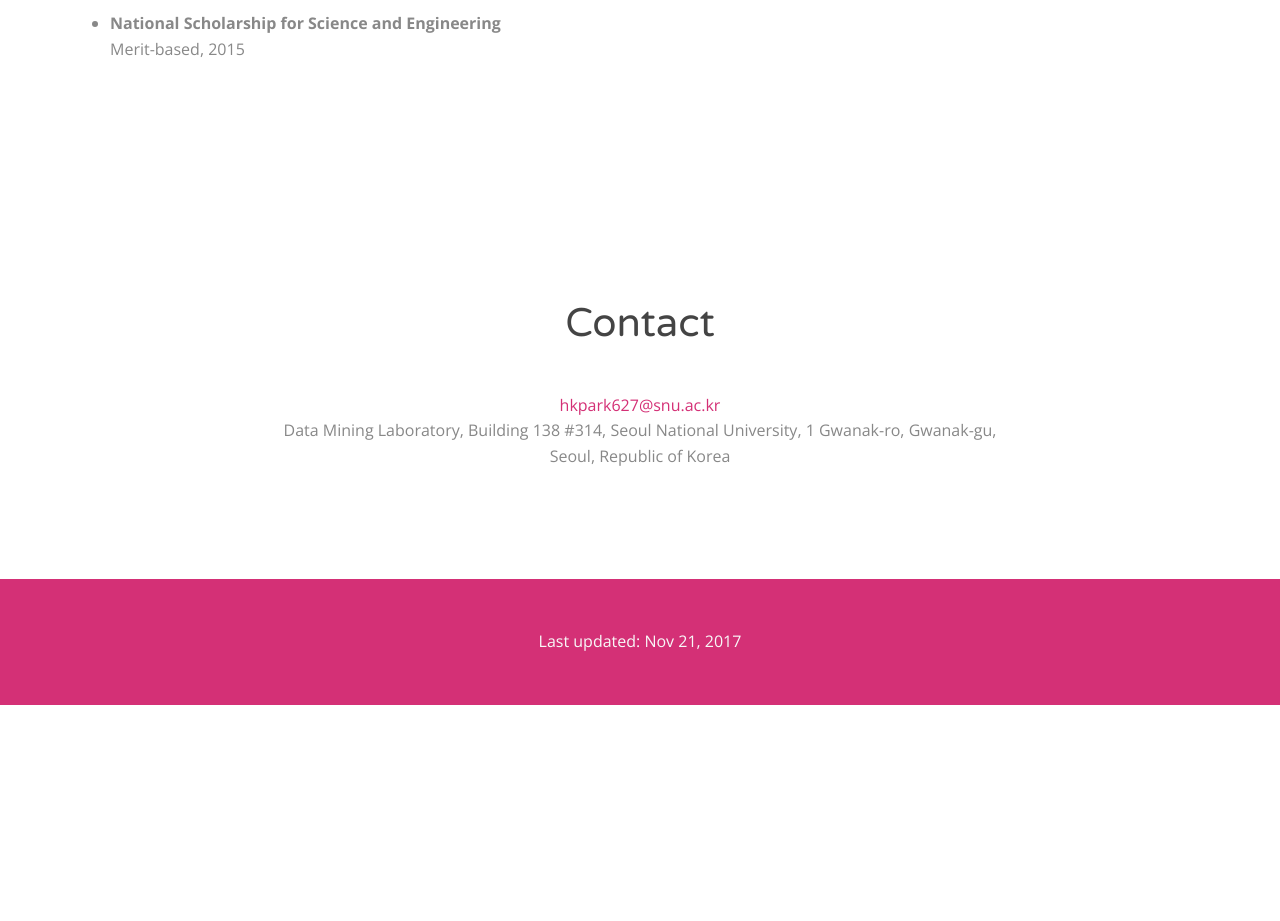
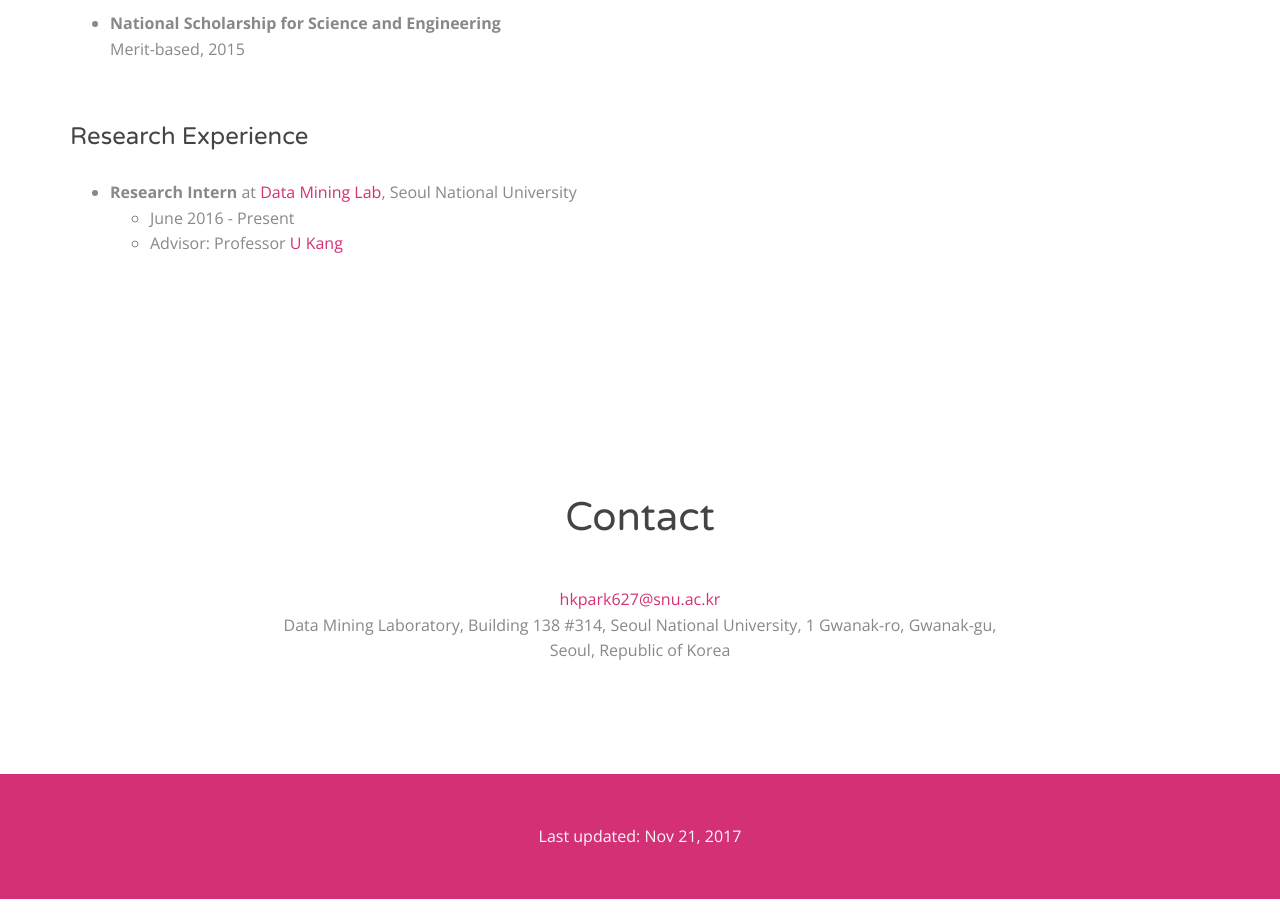
Before and after one commit to haekyu/haekyu.github.io, a plain HTML site: page index.html in a window 1280 px wide. Shown: the part 2740-3661 px from the top of the page. Before the commit the page ends 3471 px from the top, so only its background shows below. Drawn offline with nearby package versions, Linux system fonts and the light colour scheme.

Commit message:
research exp

```diff
--- a/index.html
+++ b/index.html
@@ -236,6 +236,16 @@
                     	<strong>National Scholarship for Science and Engineering</strong><br>
                     	Merit-based, 2015
                 </ul>
+			<br><br>
+			<h3>Research Experience</h3>
+                <ul class="no-list work">
+                    <li>
+                    	<strong>Research Intern</strong> at
+						<a href="http://datalab.snu.ac.kr"> Data Mining Lab</a>, Seoul National University <br>
+						<ul class="no-list work">
+                    		<li> June 2016 - Present
+							<li> Advisor: Professor <a href="http://datalab.snu.ac.kr/~ukang"> U Kang </a>
+                </ul>
 
 		</div>
 	</section>
```
